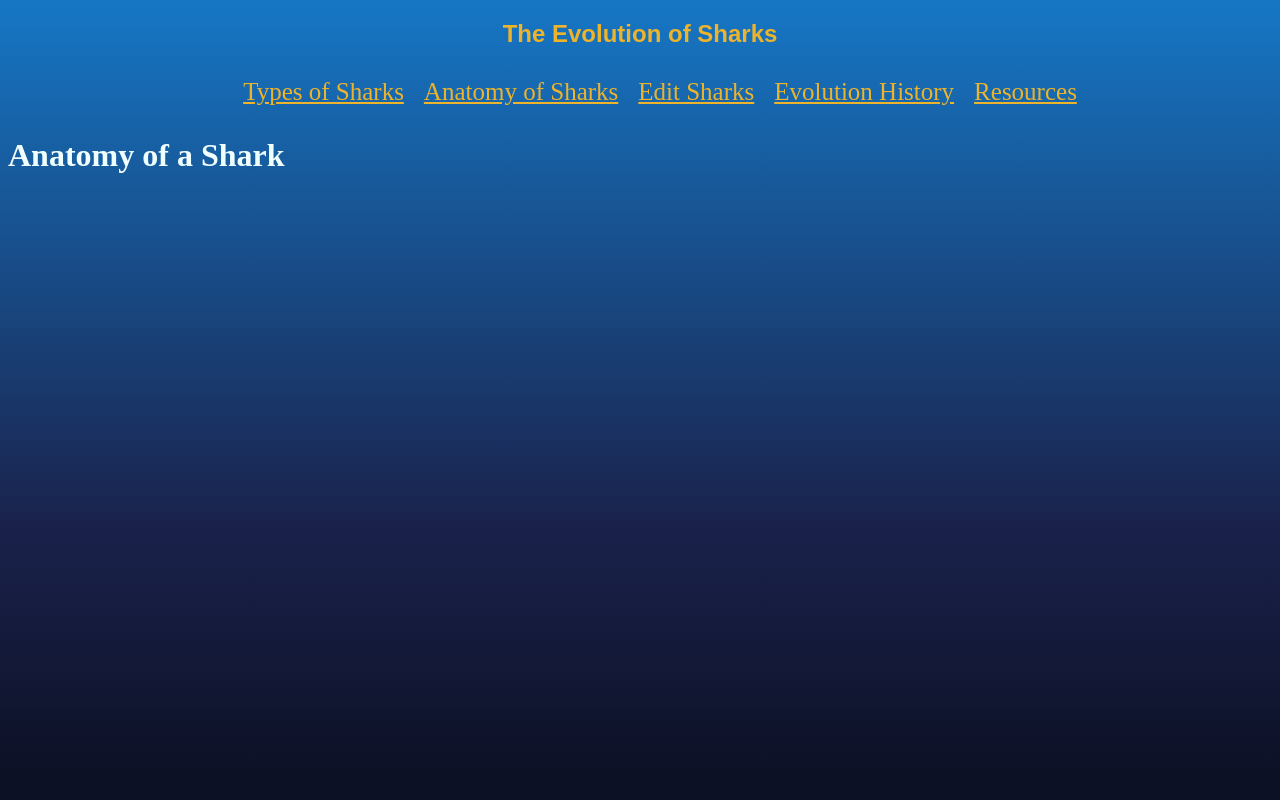
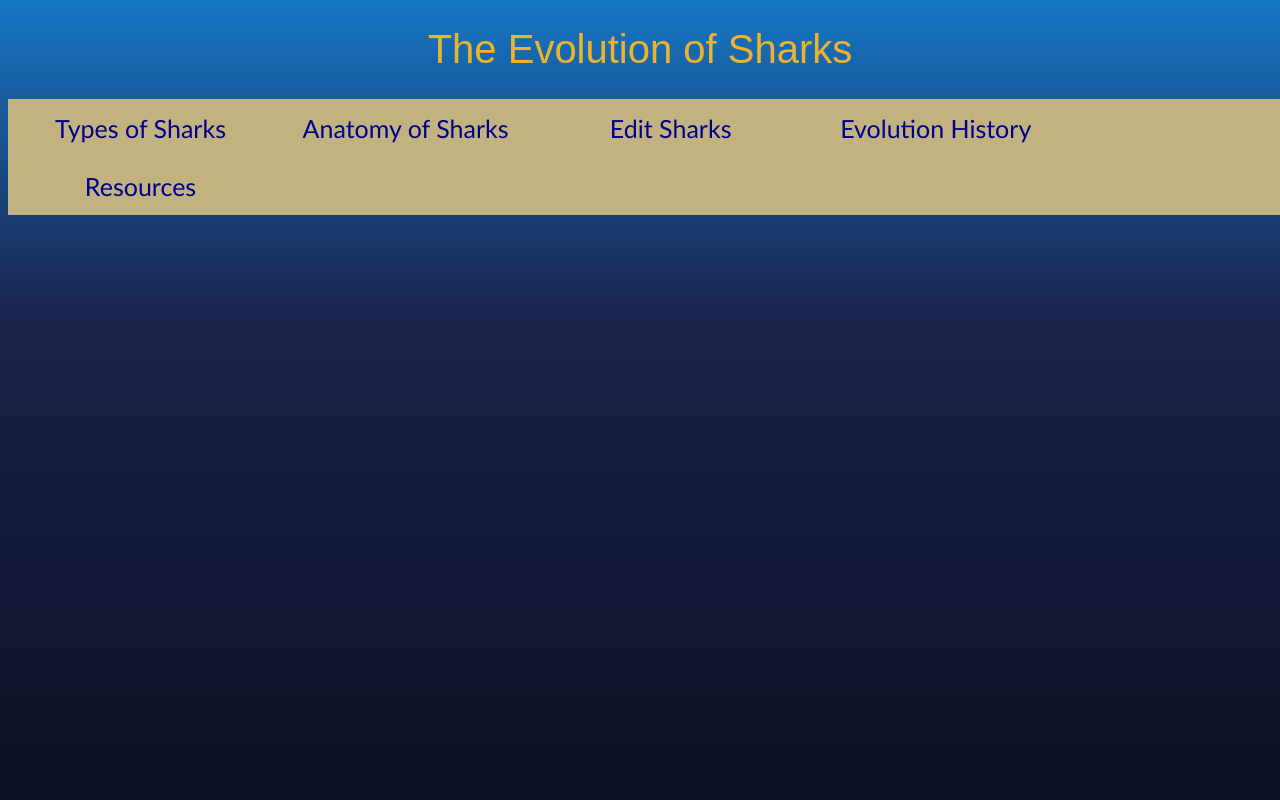
Before and after one commit to cesar-gz/Sharks, a JavaScript app in the folder evolution/: page /user/create in a window 1280 px wide. Shown: the top 800 px of the page. Built offline with nearby package versions, Linux system fonts and the light colour scheme; the HTML template or start-up script is replaced by a standard one.

Commit message:
styling changes.

```diff
--- a/evolution/src/App.css
+++ b/evolution/src/App.css
@@ -1,31 +1,52 @@
-/* to get rid of bullet points */
 nav ul{
   list-style: none;
   text-align: center;
+  list-style-type: none;
+  margin: 0;
+  padding: 0;
+  width: 100px;
+  background-color: #C2B280;
+  position:absolute;
+  width: 99.5%;
 }
 
-nav ul li {
-  display: inline-block;
-  padding: 10px;
+nav ul li a {
+  float: left;
+  width: 18.3%;
   font-size: 25px;
+  padding: 14px 16px;
+  text-decoration: none;
+}
+
+nav ul li a:hover:not(.active) {
+  background-color: black;
+  color: white;
 }
 
 body{
+  font-family:'Gill Sans', 'Gill Sans MT', Calibri, 'Trebuchet MS', sans-serif;
   height: 1000px;
-  background: linear-gradient(180deg, #1677C5 0%, #1A224C 51%, #0D1126 75%);
+  background: linear-gradient(180deg, #1677C5 0%, #1A224C 31%, #0D1126 75%);
   color: azure;
 }
 
-h2 {
+h1 {
+  font-weight: 300;
+  font-size: 40px;
   text-align: center;
   font-family: 'Montserrat', sans-serif;
   color: #EDB32B;
 }
 
+h2 {
+  margin: 100px;
+  font-size: 35px;
+}
+
 /* to change the color of unvisited links */
 a:link{
-color: #EDB32B;
+color: darkblue;
 }
 a:visited{
-color: #EDB32B;
+color: darkblue;
 }
--- a/evolution/src/App.js
+++ b/evolution/src/App.js
@@ -9,7 +9,7 @@ import Cite from './components/Resources';
 function App() {
   return (
     <div className="App">
-      <h2>The Evolution of Sharks</h2>
+      <h1>The Evolution of Sharks</h1>
 
       <BrowserRouter>
         <nav>
--- a/evolution/src/components/CreateShark.js
+++ b/evolution/src/components/CreateShark.js
@@ -2,6 +2,6 @@
 
 export default function CreateShark() {
   return (
-    <h1>Anatomy of a Shark</h1>
+    <h2>Anatomy of a Shark</h2>
   )
 }
--- a/evolution/src/components/EditShark.js
+++ b/evolution/src/components/EditShark.js
@@ -1,5 +1,5 @@
 export default function EditShark() {
   return (
-    <h1>Edit Sharks</h1>
+    <h2>Edit Sharks</h2>
   )
 }
--- a/evolution/src/components/EvoHistory.js
+++ b/evolution/src/components/EvoHistory.js
@@ -2,6 +2,6 @@
 
 export default function History() {
   return (
-    <h1>Evolution History of Sharks</h1>
+    <h2>Evolution History of Sharks</h2>
   )
 }
--- a/evolution/src/components/ListShark.js
+++ b/evolution/src/components/ListShark.js
@@ -2,6 +2,6 @@
 
 export default function ListSharks() {
   return (
-    <h1>Types of Sharks</h1>
+    <h2>Types of Sharks</h2>
   )
 }
--- a/evolution/src/components/Resources.js
+++ b/evolution/src/components/Resources.js
@@ -2,6 +2,6 @@
 
 export default function Cite() {
   return (
-    <h1>Resources and Citations</h1>
+    <h2>Resources and Citations</h2>
   )
 }
```
